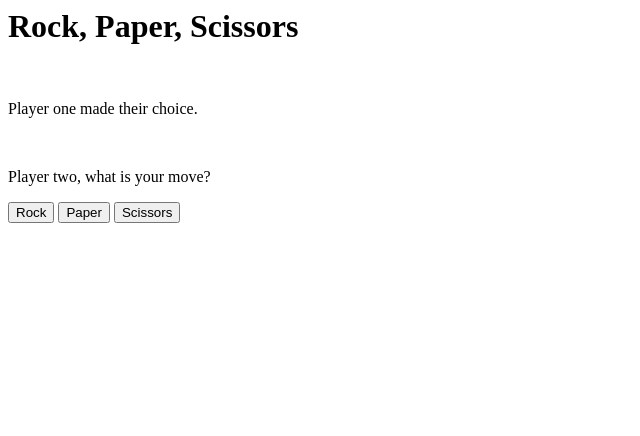
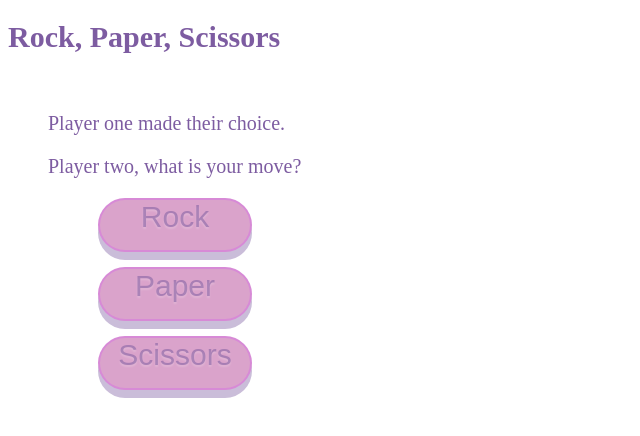
Before and after one commit to Zerasolar/06_29_Html_css_rps, a plain HTML site: page player1choicerock.html in a window 1280 px wide. Shown: the whole page, without its empty margins (0-640 px from the left). Drawn offline with Linux system fonts and the light colour scheme.

Commit message:
Update rps look with css.

```diff
--- a/global.css
+++ b/global.css
@@ -1,11 +1,12 @@
 h1 {
   font-size: 30px;
+  color: #7d5ca1;
 
 }
 
 p {
   margin-left: 40px;
-  color: green;
+  color: #7d5ca1;
   font-size: 20px;
 }
 
@@ -14,16 +15,18 @@ p {
   display: block;
   height: 50px;
   width: 150px;
-  background: #34696f;
-  border: 2px solid rgba(33, 68, 72, 0.59);
+  background: #daa3cb;
+  border: 2px solid rgba(214, 122, 223, 0.59);
 
-  color: rgba(0, 0, 0, 0.55);
+  color: rgba(125, 92, 161, 0.55);
+  margin-top: 15px;
+  margin-left: 50px;
   text-align: center;
   font: 30px "Arial";
 
-  background: linear-gradient(top, #34696f, #2f5f63);
+  background: linear-gradient(top, #e7e5ce, #e7e5ce);
   border-radius: 50px;
-  box-shadow: 0 8px 0 #1b383b;
+  box-shadow: 0 8px 0 #cabdd9;
   text-shadow: 0 2px 2px rgba(255, 255, 255, 0.2);
 }
 
--- a/player1choicerock.html
+++ b/player1choicerock.html
@@ -1,7 +1,22 @@
-<!DOCTYPE>
-<h1>Rock, Paper, Scissors</h1><br>
-<p>Player one made their choice.</p><br>
-<p>Player two, what is your move?</p>
-<a href = "tied.html"><button type="button">Rock</button></a>
-<a href = "player2win.html"><button type="button">Paper</button></a>
-<a href = "player1win.html"><button type="button">Scissors</button></a>
+<!doctype html>
+<html>
+<head>
+  <h1>Rock, Paper, Scissors</h1><br>
+  <link rel="stylesheet" href="./global.css">
+</head>
+<body>
+  <header>
+
+    <p>Player one made their choice.</p>
+    <p>Player two, what is your move?</p>
+
+  </header>
+  <ul id ='moves'>
+    <nav>
+      <a href = "tied.html" class="button">Rock</a>
+      <a href = "player2win.html" class="button">Paper</a>
+      <a href = "player1win.html" class="button">Scissors</a>
+    </ul>
+  </nav>
+</body>
+</html>
```
Also changed, not shown: index.html (+5 -5 lines), player1choicepaper.html (+16 -8 lines), player1choicescissors.html (+18 -7 lines), player1win.html (+19 -5 lines), player2win.html (+19 -5 lines), tied.html (+18 -4 lines), 1 other file.
